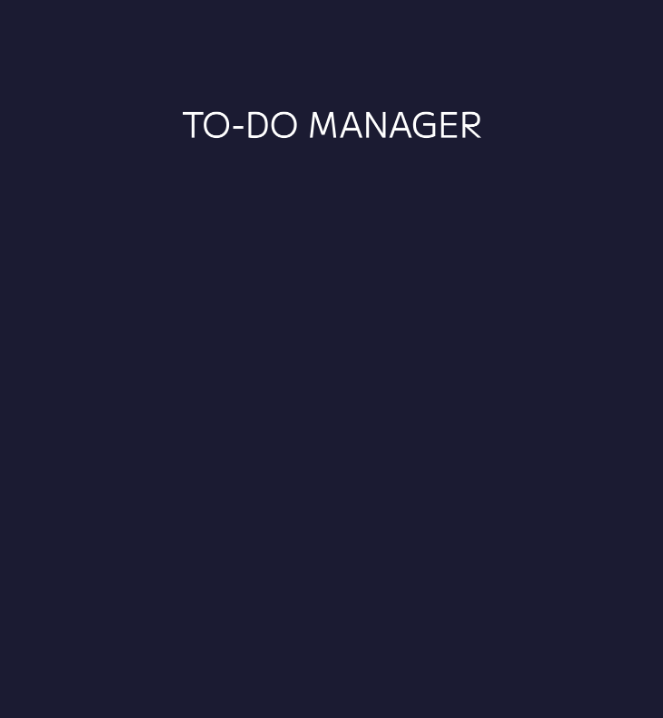
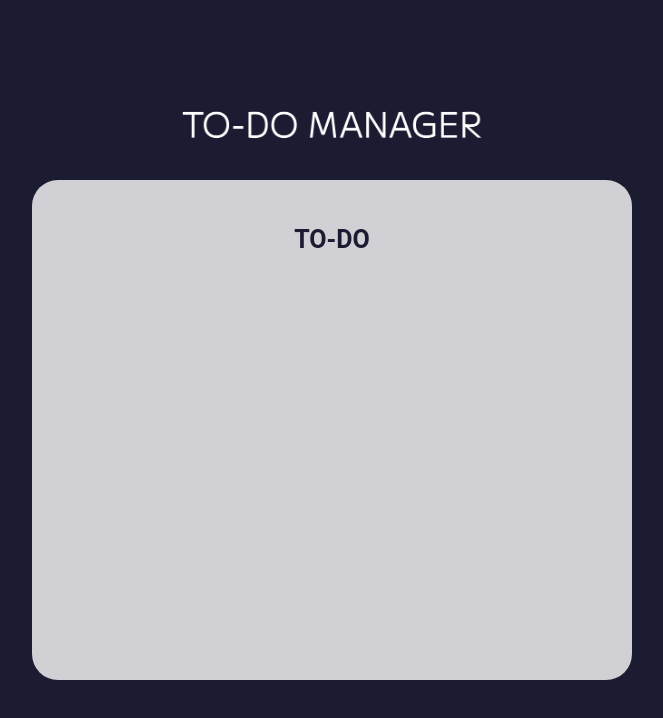
Before and after one commit to CharlyCR3110/TO-DO, a JavaScript app: page / in a window 1280 px wide. Shown: the top 718 px of the page, without its empty margins (308-971 px from the left). Built offline with nearby package versions, Linux system fonts and the light colour scheme; the HTML template or start-up script is replaced by a standard one.

Commit message:
add styles for the list of tasks

```diff
--- a/src/App.css
+++ b/src/App.css
@@ -9,6 +9,14 @@ html, body {
   background-color: #1b1b32;
   font-family: Lato, sans-serif;
   margin-top: 40px;
+}
+
+h1 {
+  color: #1b1b32;
+  font-size: 25px;
+  font-family: Roboto, sans-serif;
+  text-align: center;
+  margin: 20px 0;
 }
 
 .App {
@@ -32,3 +40,14 @@ html, body {
   width: 400px;
   height: 50px;
 }
+
+/* List of Tasks */
+
+.mainTaskList {
+  width: 600px;
+  min-height: 500px;
+  background-color: #d0d0d5;
+  padding: 25px;
+  margin: 10px;
+  border-radius: 26px;
+}
--- a/src/App.js
+++ b/src/App.js
@@ -4,13 +4,17 @@ import logo from './images/to-do logo.png'
 
 function App() {
   return (
-    <div className="App">
-      <div className="logoContainer">
+    <div className='App'>
+      <div className='logoContainer'>
         <img
           src={logo}
-          className="logo"
-          alt="The web logo"
+          className='logo'
+          alt='The web logo'
         />
+      </div>
+      <div className='mainTaskList'>
+        <h1>TO-DO</h1>
+
       </div>
     </div>
   );
```
